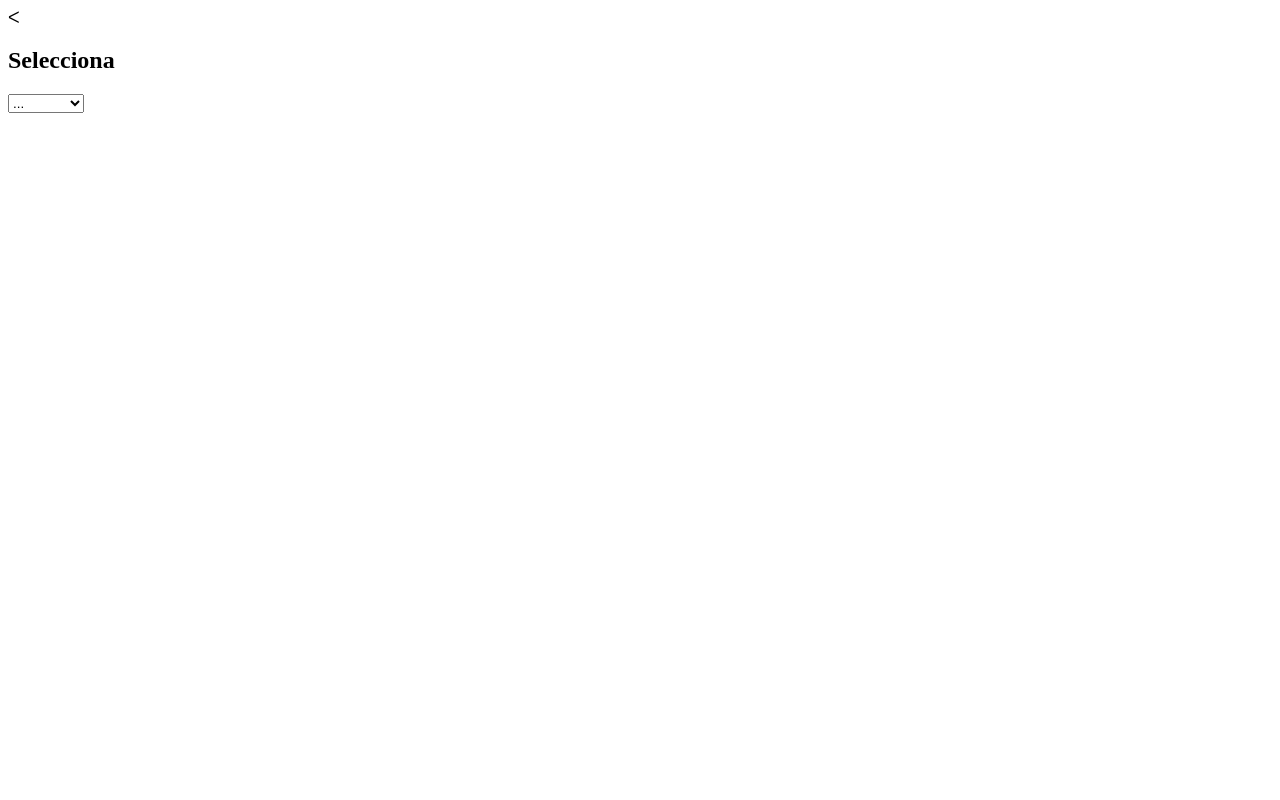
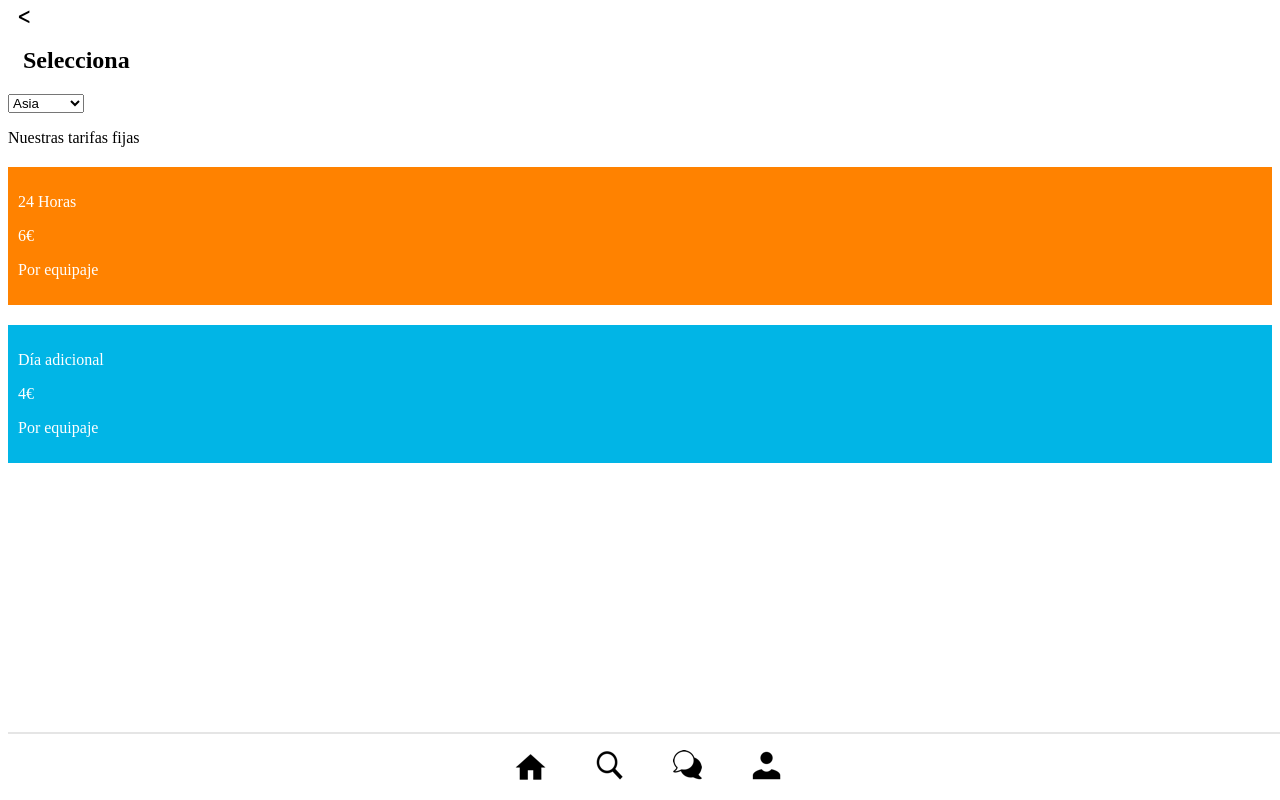
Before and after one commit to paulabenitoc/finalProject-maleteo, a React (Vite) app: page /home in a window 1280 px wide. Built offline with nearby package versions, Linux system fonts and the light colour scheme.

Commit message:
home page

```diff
--- a/src/components/Volver/Volver.css
+++ b/src/components/Volver/Volver.css
@@ -0,0 +1,4 @@
+.item{
+    font-weight: bold;
+    padding: 10px;
+}
--- a/src/components/Volver/Volver.jsx
+++ b/src/components/Volver/Volver.jsx
@@ -8,7 +8,7 @@ const Volver = () => {
 
   return (
     <div style={{ cursor: 'pointer' }} onClick={handleClick} className='container'>
-      <span className='volver'>&#5176;</span>
+      <span className='item'>&#5176;</span>
     </div>
   );
 };
--- a/src/components/nav/nav.jsx
+++ b/src/components/nav/nav.jsx
@@ -2,7 +2,7 @@ import React from 'react';
 import { Link } from 'react-router-dom';
 import './nav.css'
 
-const nav = () => {
+const Nav = () => {
   return (
     <nav className='nav-menu'>
       <ul className='nav-bar'>
@@ -31,4 +31,4 @@ const nav = () => {
   );
 };
 
-export default nav;
+export default Nav;
--- /dev/null
+++ b/src/pages/home/Home.css
@@ -0,0 +1,17 @@
+.item-select{
+    margin-left: 15px;
+}
+
+.tarifa24{
+    background-color: #FF8200;
+    color: white;
+    padding: 10px;
+    margin-top: 20px;
+}
+
+.tarifaplus{
+    background-color: #01B5E6;
+    color: white;
+    padding: 10px;
+    margin-top: 20px;
+}
--- a/src/pages/home/home.jsx
+++ b/src/pages/home/home.jsx
@@ -1,5 +1,7 @@
 import React, { useState } from 'react';
 import Volver from '../../components/Volver/Volver';
+import './Home.css'
+import Nav from '../../components/nav/nav';
 
 
 const Home = () => {
@@ -12,9 +14,8 @@ const Home = () => {
   return (
     <div>
       <Volver></Volver>
-      <h2>Selecciona</h2>
+      <h2 className='item-select'>Selecciona</h2>
       <select value={selectedOption} onChange={handleSelectChange}>
-        <option value="">...</option>
         <option value="ASIA">Asia</option>
         <option value="AMÉRICA">América</option>
         <option value="ÁFRICA">África</option>
@@ -22,6 +23,27 @@ const Home = () => {
         <option value="EUROPA">Europa</option>
         <option value="OCEANÍA">Oceanía</option>
       </select>
+
+        <div>
+              <p>Nuestras tarifas fijas</p>
+        </div>
+
+
+      <div className='tarifa24'>
+        <p>24 Horas</p>
+        <p>6€</p>
+        <p>Por equipaje</p>
+      </div>
+
+      <div className='tarifaplus'>
+        <p>Día adicional</p>
+        <p>4€</p>
+        <p>Por equipaje</p>
+      </div>
+
+
+          <Nav></Nav>
+
     </div>
   );
 };
```
